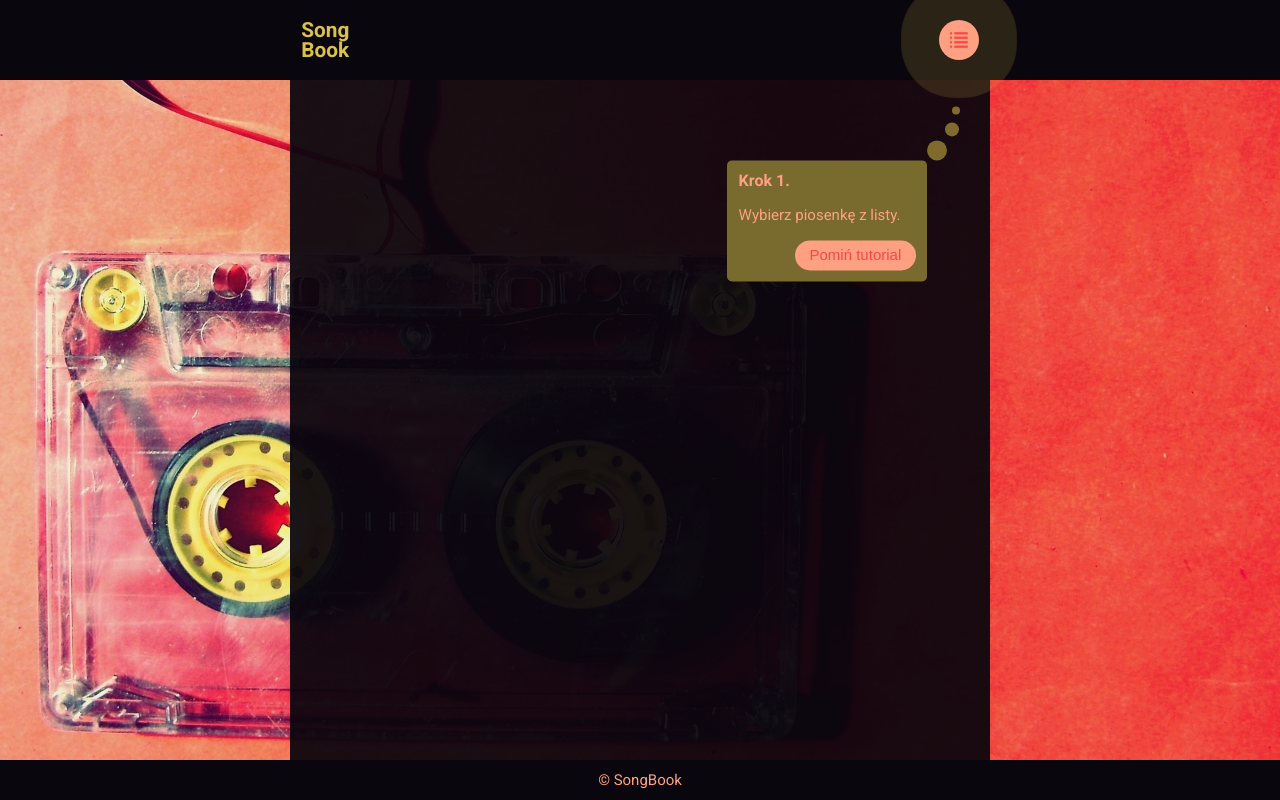
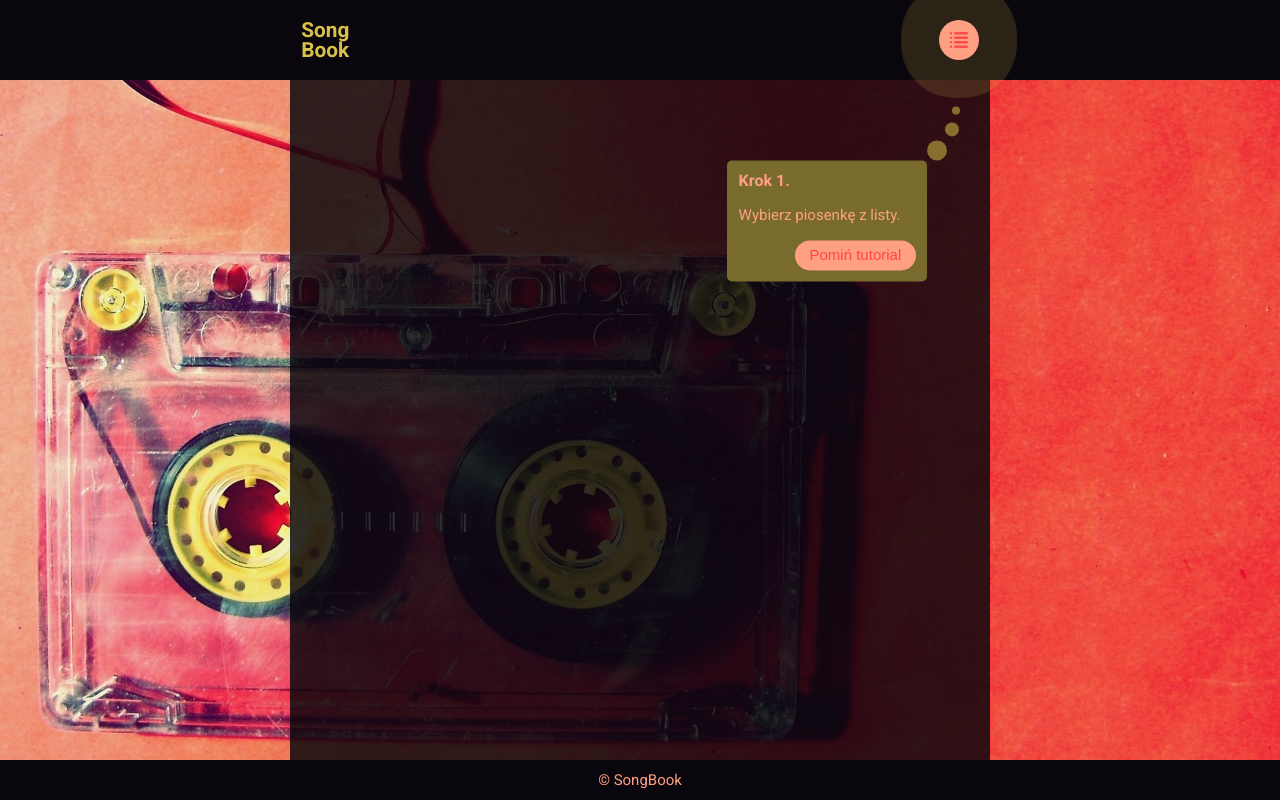
Before and after one commit to patrykkowalski0617/songbook, a React (Create React App) app: page / in a window 1280 px wide. Built offline with nearby package versions, Linux system fonts and the light colour scheme.

Commit message:
smaller alpha number for Main.js background

```diff
--- a/src/components/main/Main.js
+++ b/src/components/main/Main.js
@@ -35,7 +35,7 @@ const Container = styled.div`
     height: 100%;
     overflow: auto;
     position: relative;
-    background: ${props => colorScheme[props.colorSchemeNo].dark1}ee;
+    background: ${props => colorScheme[props.colorSchemeNo].dark1}d5;
     ${container};
 `;
 
```
